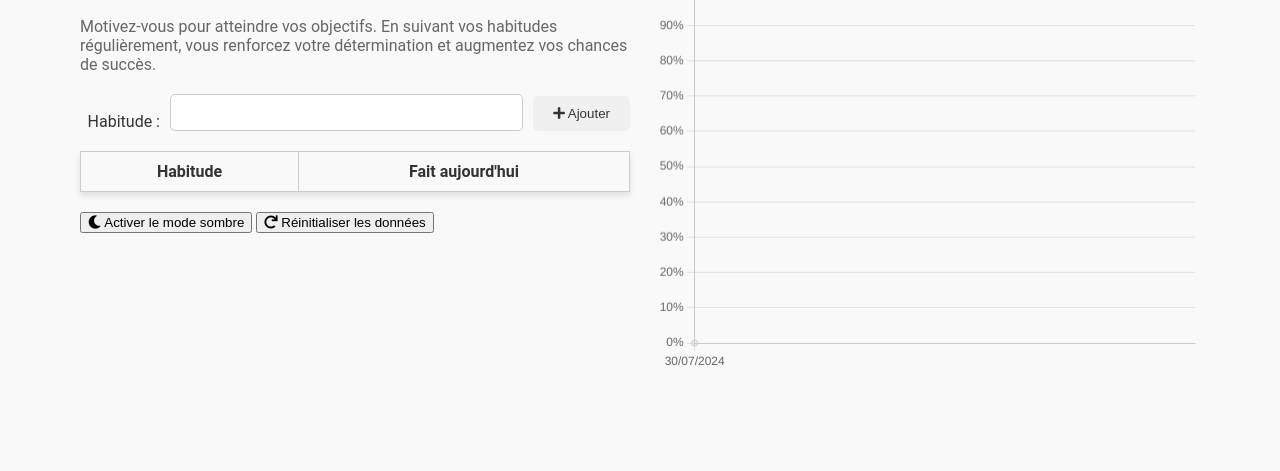
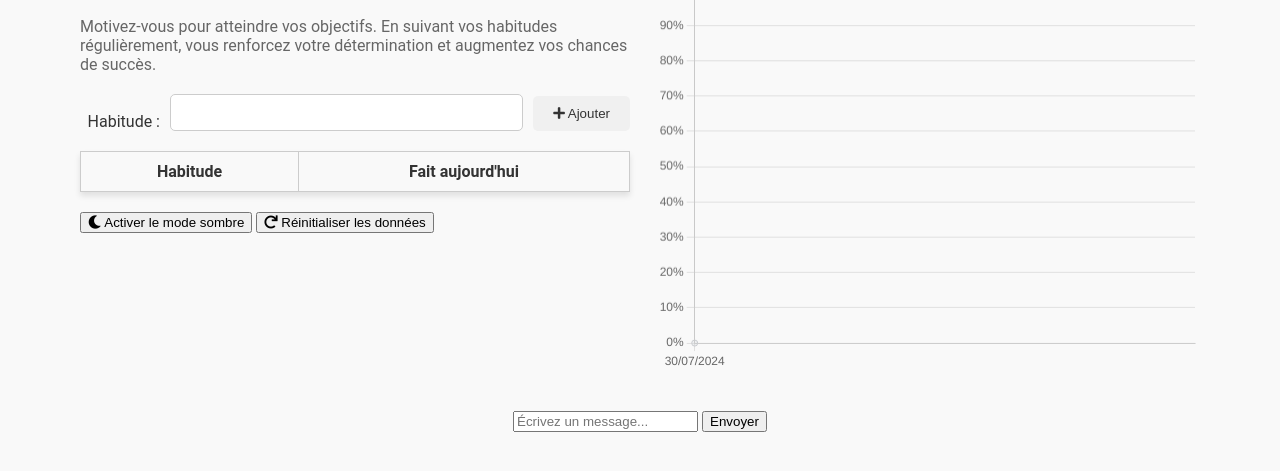
Before and after one commit to ilyeshuk/TV, a plain HTML site: page index.html in a window 1280 px wide. Shown: the part 161-632 px from the top of the page. Drawn offline with nearby package versions, Linux system fonts and the light colour scheme.

Commit message:
Update index.html
Signed-off-by: ilyeshuk <159427197+ilyeshuk@users.noreply.github.com>

```diff
--- a/index.html
+++ b/index.html
@@ -52,6 +52,14 @@
         </div>
     </div>
 
+<div id="chat-container">
+    <div id="chat-box">
+        <div id="chat-content"></div>
+        <input type="text" id="chat-input" placeholder="Écrivez un message..." onkeydown="if(event.key === 'Enter') sendMessage()">
+        <button onclick="sendMessage()">Envoyer</button>
+    </div>
+</div>
+
     <script src="scripts.js"></script>
 </body>
 </html>
```
